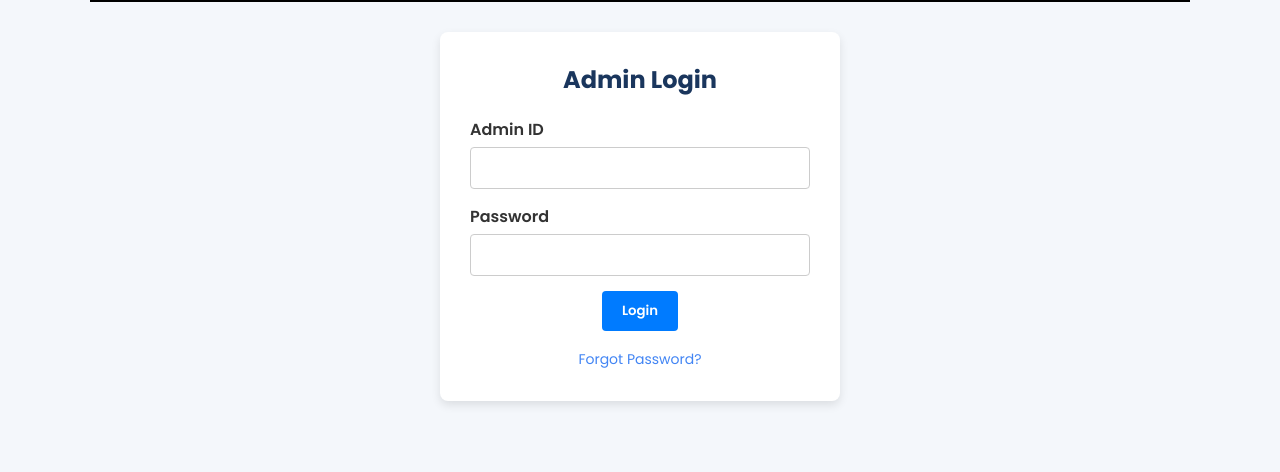
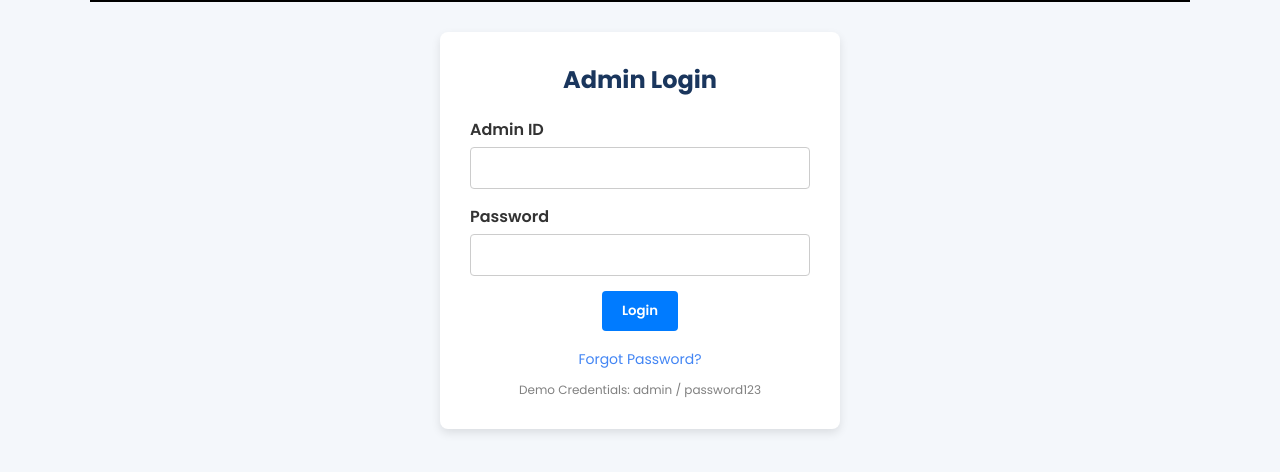
Before and after one commit to pallelatarun/Payslip_Kumar, a website: page index.html in a window 1280 px wide. Shown: the part 162-634 px from the top of the page. Drawn offline with Linux system fonts and the light colour scheme.

Commit message:
Add demo credentials to index.html
Added demo credentials information to the login page.

```diff
--- a/index.html
+++ b/index.html
@@ -43,6 +43,7 @@
       <div style="margin-top: 15px; text-align: center;">
         <a href="forgot-password.html" style="color: #4285f4; text-decoration: none; font-size: 14px;">Forgot
           Password?</a>
+        <p style="text-align: center; font-size: 12px; color: gray; margin-top: 10px;">Demo Credentials: admin / password123</p>
       </div>
     </form>
   </div>
```
